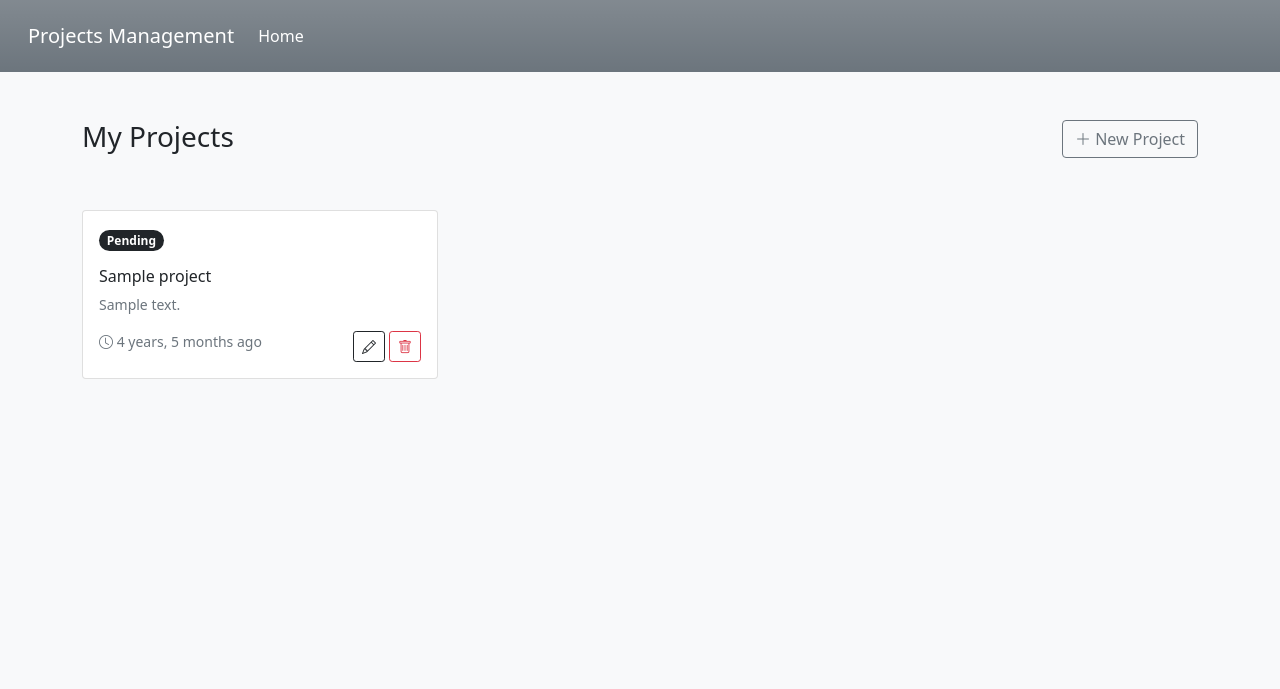
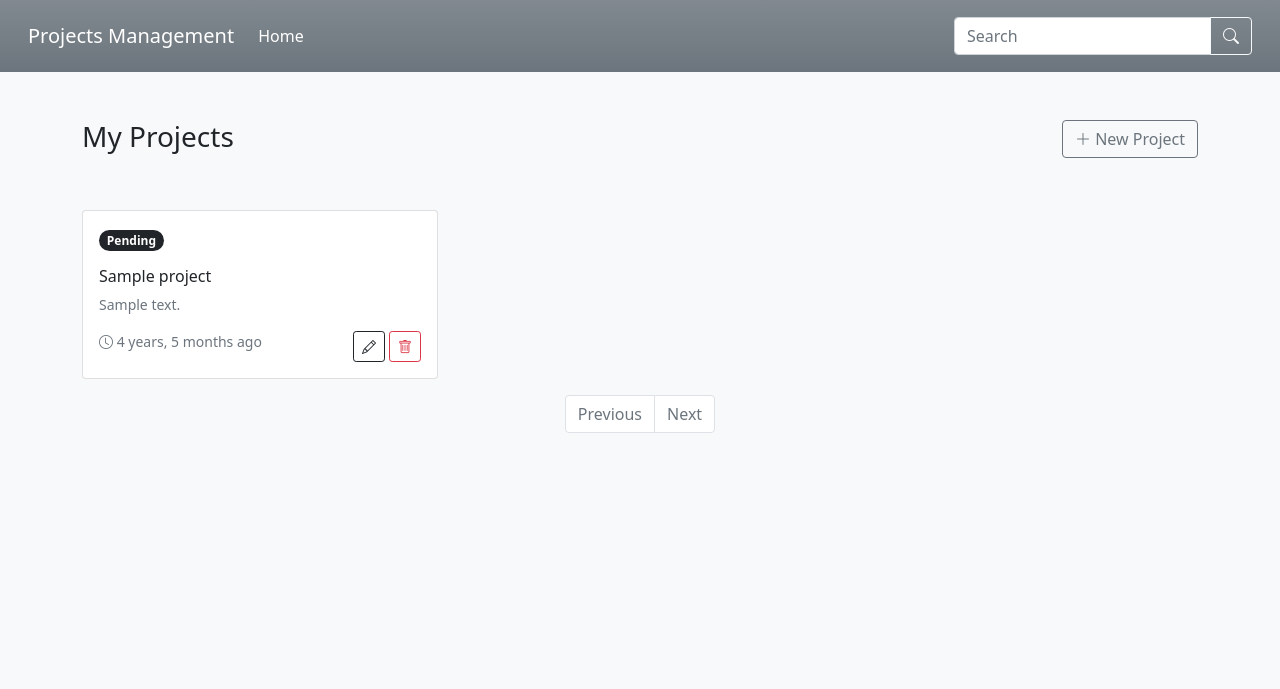
Before and after one commit to omarmosharawi/PM-Django, a Django app: page / in a window 1280 px wide. Shown: the top 689 px of the page. Run offline with Django 5.2, Linux system fonts and the light colour scheme; tables that the repository leaves empty hold one stand-in row (values such as "Sample post").

Commit message:
search and pagination

```diff
--- a/project_management/settings.py
+++ b/project_management/settings.py
@@ -38,6 +38,7 @@ INSTALLED_APPS = [
     'django.contrib.messages',
     'django.contrib.staticfiles',
     'django.contrib.humanize',
+    'debug_toolbar',
     'accounts',
     'projects',
 ]
@@ -50,6 +51,7 @@ MIDDLEWARE = [
     'django.contrib.auth.middleware.AuthenticationMiddleware',
     'django.contrib.messages.middleware.MessageMiddleware',
     'django.middleware.clickjacking.XFrameOptionsMiddleware',
+    'debug_toolbar.middleware.DebugToolbarMiddleware',
 ]
 
 ROOT_URLCONF = 'project_management.urls'
@@ -128,3 +130,7 @@ STATIC_URL = 'static/'
 # https://docs.djangoproject.com/en/5.0/ref/settings/#default-auto-field
 
 DEFAULT_AUTO_FIELD = 'django.db.models.BigAutoField'
+
+INTERNAL_IPS = [
+    "127.0.0.1",
+]
--- a/project_management/urls.py
+++ b/project_management/urls.py
@@ -16,8 +16,10 @@ Including another URLconf
 """
 from django.contrib import admin
 from django.urls import path, include
+import debug_toolbar
 
 urlpatterns = [
     path('admin/', admin.site.urls),
+    path('__debug__/', include(debug_toolbar.urls)),
     path('', include('projects.urls'))
 ]
--- a/projects/templates/partials/header.html
+++ b/projects/templates/partials/header.html
@@ -7,11 +7,19 @@
       <span class="navbar-toggler-icon"></span>
     </button>
     <div class="collapse navbar-collapse" id="navbarNav">
-      <ul class="navbar-nav">
+      <ul class="navbar-nav me-auto mb-2 mb-md-0">
         <li class="nav-item">
           <a class="nav-link active" aria-current="page" href="{% url 'Project_List' %}">{% trans 'Home' %}</a>
         </li>
       </ul>
+      <form method="get" action="{% url 'Project_List' %}" class="d-flex">
+        <div class="input-group">
+          <input type="text" name="q" class="form-control" placeholder="{% trans 'Search' %}" value="{{request.GET.q}}">
+          <button class="btn btn-outline-light" type="submit">
+            <i class="bi bi-search"></i>
+          </button>
+        </div>
+      </form>
     </div>
   </div>
 </nav>
--- a/projects/templates/projects/list.html
+++ b/projects/templates/projects/list.html
@@ -50,5 +50,31 @@
                 </div>
             </div>
         {% endfor %}
+        {% if page_obj.paginator.count > 0 %}
+            <div class="d-flex justify-content-center bg-highlight mb-3">
+                <nav>
+                    <ul class="pagination">
+                        {% if page_obj.has_previous %}
+                            <li class="page-item">
+                                <a class="page-link" href="?page={{page_obj.previous_page_number}}">{% trans 'Previous' %}</a>
+                            </li>
+                        {% else %}
+                            <li class="page-item disabled">
+                                <a class="page-link" href="#">{% trans 'Previous' %}</a>
+                            </li>
+                        {% endif %}
+                        {% if page_obj.has_next %}
+                            <li class="page-item">
+                                <a class="page-link" href="?page={{page_obj.next_page_number}}">{% trans 'Next' %}</a>
+                            </li>
+                        {% else %}
+                            <li class="page-item disabled">
+                                <a class="page-link" href="#">{% trans 'Next' %}</a>
+                            </li>
+                        {% endif %}
+                    </ul>
+                </nav>
+            </div>
+        {% endif %}
     </div>
 {% endblock %}
--- a/projects/views.py
+++ b/projects/views.py
@@ -9,6 +9,15 @@ from django.urls import reverse_lazy, reverse
 class ProjectListView(ListView):
     model = models.Project
     template_name = 'projects/list.html'
+    paginate_by = 3
+
+    def get_queryset(self):
+        query_set = super().get_queryset()
+        where = {}
+        q = self.request.GET.get('q', None)
+        if q:
+            where['title__icontains'] = q
+        return query_set.filter(**where)
 
 
 class ProjectCreateView(CreateView):
```
Also changed, not shown: 2 other files.
